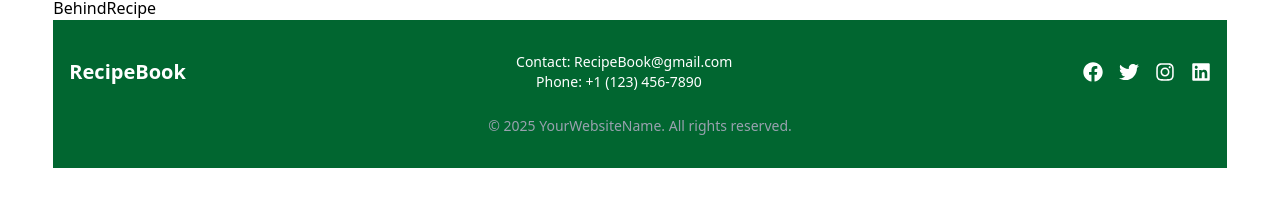
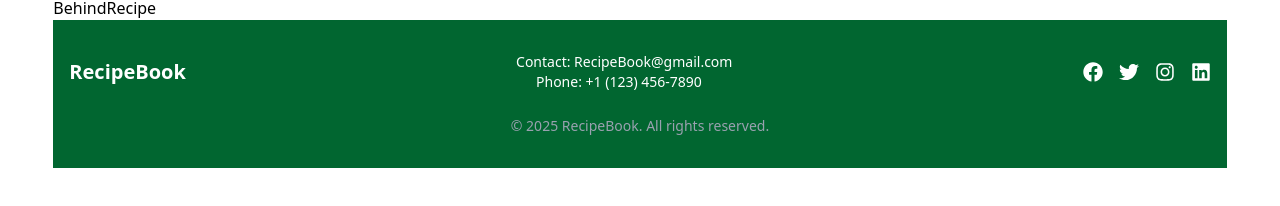
Before and after one commit to tahmid-khan-hub/Recipe-Book, a React (Vite) app: page / in a window 1280 px wide. Shown: the part 157-363 px from the top of the page. Built offline with nearby package versions, Linux system fonts and the light colour scheme.

Commit message:
made some text changes in footer

```diff
--- a/src/components/Footer/Footer.jsx
+++ b/src/components/Footer/Footer.jsx
@@ -49,7 +49,7 @@ const Footer = () => {
 
       {/* Copyright */}
       <div className="mt-6 text-center text-sm text-gray-400">
-        &copy; {new Date().getFullYear()} YourWebsiteName. All rights reserved.
+        &copy; {new Date().getFullYear()} RecipeBook. All rights reserved.
       </div>
     </footer>
   );
```
